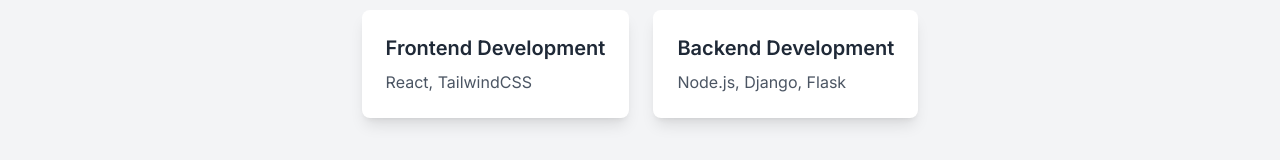
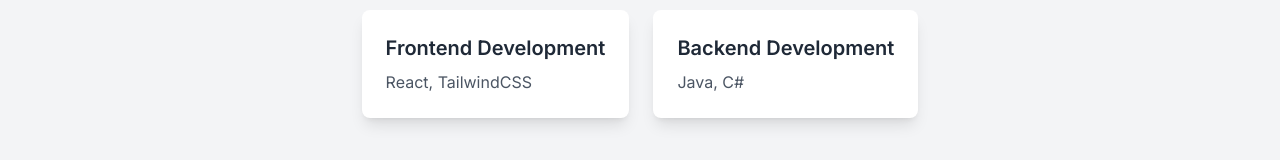
Before and after one commit to zkainee/Portfolio, a Next.js app: page / in a window 1280 px wide. Shown: the part 554-714 px from the top of the page. Built offline with nearby package versions, Linux system fonts and the light colour scheme.

Commit message:
Fixed backend development

```diff
--- a/src/app/page.tsx
+++ b/src/app/page.tsx
@@ -43,7 +43,7 @@
                         </div>
                         <div className="bg-white shadow-lg rounded-lg p-6">
                             <h3 className="font-semibold text-xl">Backend Development</h3>
-                            <p className="text-gray-600 mt-2">Node.js, Django, Flask</p>
+                            <p className="text-gray-600 mt-2">Java, C#</p>
                         </div>
                     </div>
                 </div>
```
